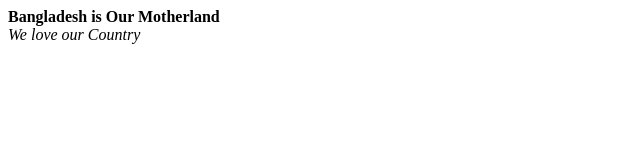
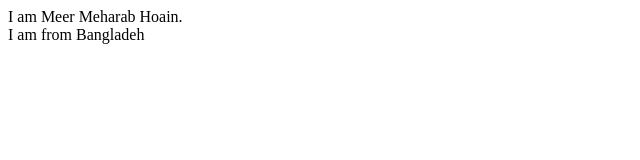
Before and after one commit to MeerMeharab/blod-and-Italic-tag, a plain HTML site: page index.html in a window 1280 px wide. Shown: the whole page, without its empty margins (0-640 px from the left). Drawn offline with Linux system fonts and the light colour scheme.

Commit message:
use of Break tag in html

```diff
--- a/index.html
+++ b/index.html
@@ -1,8 +1,7 @@
 <html>
-    <head>
+    <body>
         <p>
-            <b>Bangladesh is Our Motherland</b> <br>
-            <i>We love our Country</i>
+            I am Meer Meharab Hoain. <br> I am from Bangladeh
         </p>
-    </head>
+    </body>
 </html>
```
